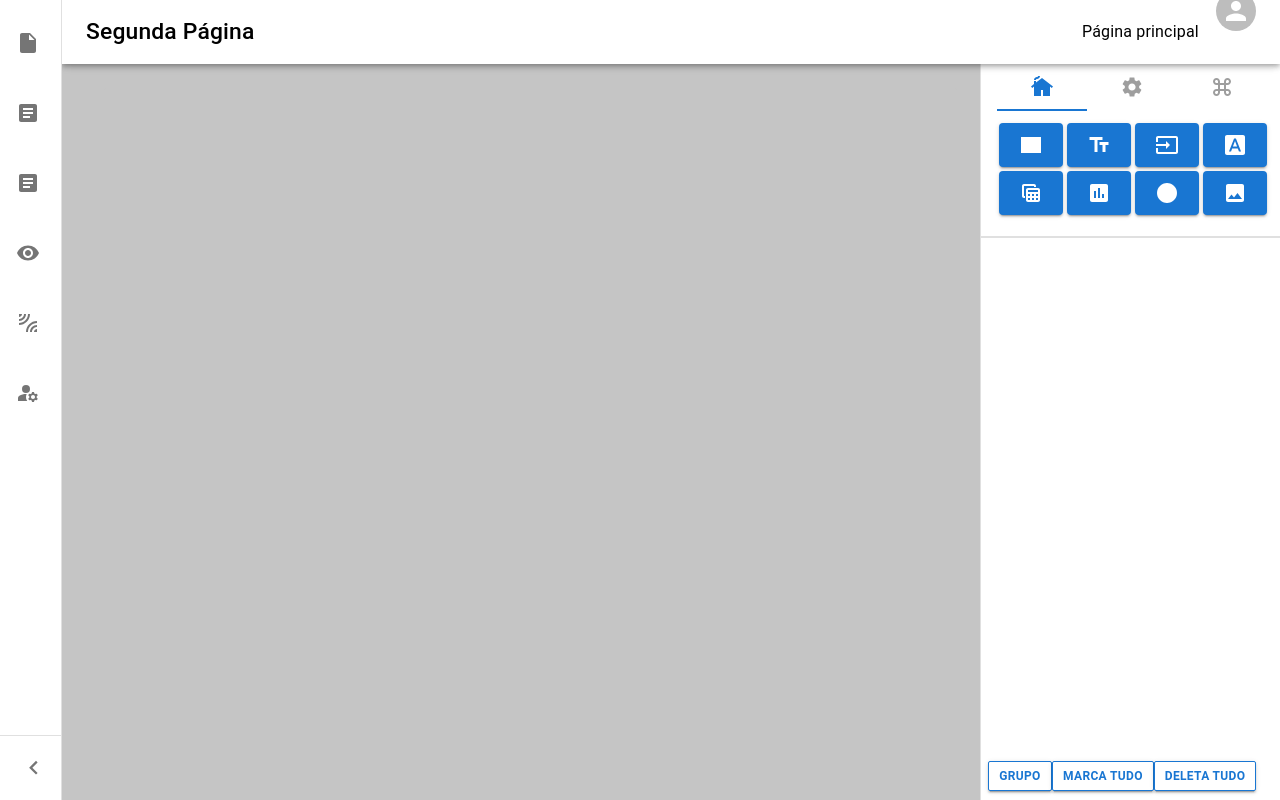
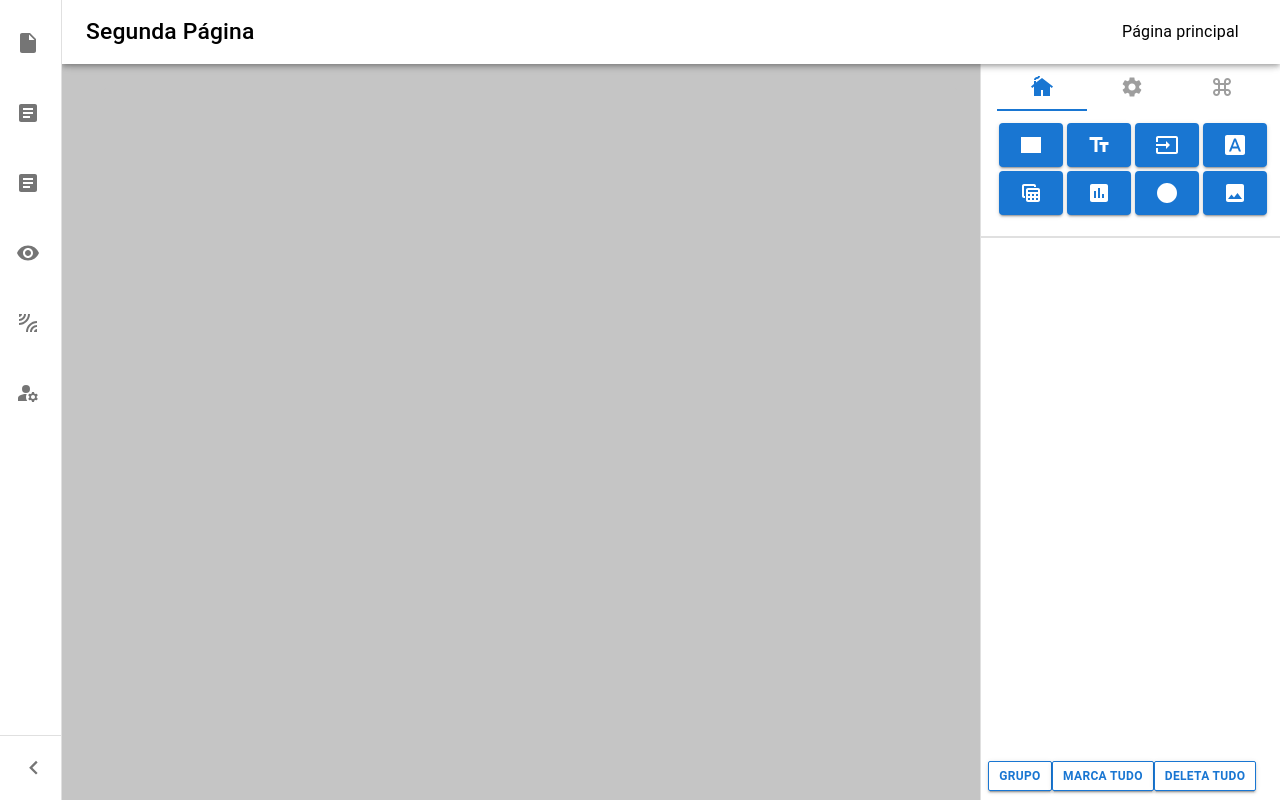
Before and after one commit to GabrielDavid1/ProjetoCMS, a Next.js app: page /segundapagina in a window 1280 px wide. Shown: the top 800 px of the page. Built offline with nearby package versions, Linux system fonts and the light colour scheme.

Commit message:
corrigido bug de renomear grupo

```diff
--- a/components/TemplatePrincipal/ConteudoPrincipal.tsx
+++ b/components/TemplatePrincipal/ConteudoPrincipal.tsx
@@ -155,7 +155,6 @@ export default function ConteudoPrincipal(props:any) {
               >
                Página principal
               </ListItem>
-             <Avatar alt="Gabriel David" />
           </div>
         </Toolbar>
       </AppBar>
--- a/contexts/useTopicos.tsx
+++ b/contexts/useTopicos.tsx
@@ -230,8 +230,11 @@ export function ListProvider({ children }: Props) {
         renomearNode(nodes.children[index].id, name);
 
         let nomeAgrupado:any = nomesAgrupados.find(elemento => elemento.id === nodes.children[index].id);
-        nomeAgrupado.nome = name;
-        setNomesAgrupados([...nomesAgrupados]);
+
+        if(nodes.children[index].children.length === 0) {
+          nomeAgrupado.nome = name;
+          setNomesAgrupados([...nomesAgrupados]);
+        }
 
         nodes.children[index].name = name;
         setList({...list});
```
